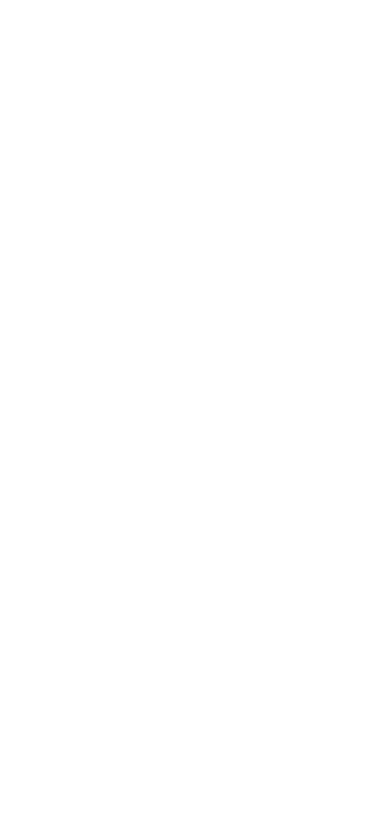
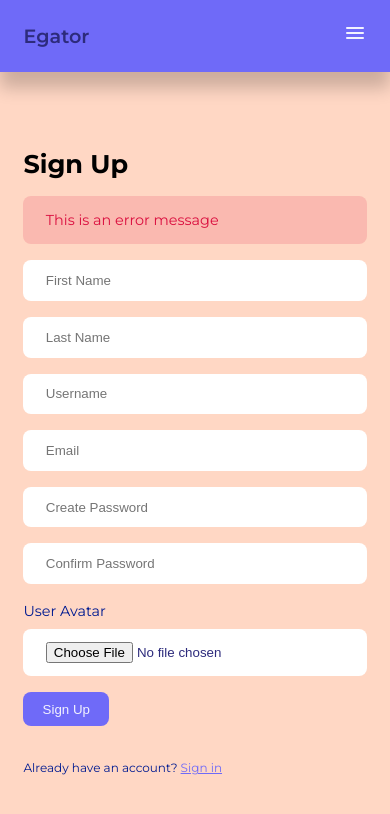
Before and after one commit to albionmorina/blog-app, a plain HTML site: page signup.html in a window 390 px wide. Drawn offline with nearby package versions, Linux system fonts and the light colour scheme.

Commit message:
finished Sign up Sign in pages

```diff
--- a/signin.html
+++ b/signin.html
@@ -0,0 +1,82 @@
+<!DOCTYPE html>
+<html lang="en">
+
+<head>
+    <meta charset="UTF-8">
+    <meta name="viewport" content="width=device-width, initial-scale=1.0">
+    <title>Blog Website</title>
+    <!-- Stylesheet -->
+    <link rel="stylesheet" href="./style.css">
+    <!-- ICONSCOUT CDN -->
+    <link rel="stylesheet" href="https://unicons.iconscout.com/release/v4.0.8/css/line.css">
+    <!--Google font montserrat-->
+    <link rel="preconnect" href="https://fonts.googleapis.com">
+    <link rel="preconnect" href="https://fonts.gstatic.com" crossorigin>
+    <link href="https://fonts.googleapis.com/css2?family=Montserrat:ital,wght@0,100..900;1,100..900&display=swap"
+        rel="stylesheet">
+</head>
+
+<body>
+    <nav>
+        <div class="container nav__container">
+            <a href="index.html" class="nav__logo">Egator</a>
+            <ul class="nav__items">
+                <li><a href="blog.html">Blog</a></li>
+                <li><a href="about.html">About</a></li>
+                <li><a href="services.html">Services</a></li>
+                <li><a href="contact.html">Contact</a></li>
+                <!-- <li><a href="signin.html">Signin</a></li> -->
+                <li class="nav__profile">
+                    <div class="avatar">
+                        <img src="./images/avatar1.jpg" alt="">
+                    </div>
+                    <ul>
+                        <li><a href="dashboard.html">Dashboard</a></li>
+                        <li><a href="logout.html">Logout</a></li>
+                    </ul>
+                </li>
+            </ul>
+
+            <button id="open__nav-btn"><svg xmlns="http://www.w3.org/2000/svg" viewBox="0 0 24 24" id="menu" width="24"
+                    height="24" style="fill: currentColor;">
+                    <g>
+                        <g>
+                            <rect width="24" height="24" opacity="0" transform="rotate(180 12 12)"></rect>
+                            <rect width="18" height="2" x="3" y="11" rx=".95" ry=".95"></rect>
+                            <rect width="18" height="2" x="3" y="16" rx=".95" ry=".95"></rect>
+                            <rect width="18" height="2" x="3" y="6" rx=".95" ry=".95"></rect>
+                        </g>
+                    </g>
+                </svg></button>
+            <button id="close__nav-btn"><svg xmlns="http://www.w3.org/2000/svg" width="48" height="48" id="close">
+                    <path
+                        d="M38 12.83 35.17 10 24 21.17 12.83 10 10 12.83 21.17 24 10 35.17 12.83 38 24 26.83 35.17 38 38 35.17 26.83 24z">
+                    </path>
+                    <path fill="none" d="M0 0h48v48H0z"></path>
+                </svg></button>
+        </div>
+    </nav>
+    <!--=====================================================END OF NAV=========================================-->
+
+<section class="form__section">
+    <div class="container form__section-container">
+        <h2 style="color: black;">Sign In</h2>
+        <div class="aler__message success">
+            <p>This is a success message</p>
+        </div>
+        <form action="">
+            <input type="text" placeholder="Username or Email">
+            <input type="password" placeholder="Password">
+            <div class="form__control">
+                <label for="avatar">User Avatar</label>
+                <input style="background-color: white;" type="file" id="avatar">
+            </div>
+            <button class="btn" type="submit">Sign In</button>
+            <small>Don't have an account? <a href="signup.html">Sign Up</a></small>
+        </form>
+    </div>
+</section>
+
+
+</body>
+</html>
--- a/signup.html
+++ b/signup.html
@@ -0,0 +1,86 @@
+<!DOCTYPE html>
+<html lang="en">
+
+<head>
+    <meta charset="UTF-8">
+    <meta name="viewport" content="width=device-width, initial-scale=1.0">
+    <title>Blog Website</title>
+    <!-- Stylesheet -->
+    <link rel="stylesheet" href="./style.css">
+    <!-- ICONSCOUT CDN -->
+    <link rel="stylesheet" href="https://unicons.iconscout.com/release/v4.0.8/css/line.css">
+    <!--Google font montserrat-->
+    <link rel="preconnect" href="https://fonts.googleapis.com">
+    <link rel="preconnect" href="https://fonts.gstatic.com" crossorigin>
+    <link href="https://fonts.googleapis.com/css2?family=Montserrat:ital,wght@0,100..900;1,100..900&display=swap"
+        rel="stylesheet">
+</head>
+
+<body>
+    <nav>
+        <div class="container nav__container">
+            <a href="index.html" class="nav__logo">Egator</a>
+            <ul class="nav__items">
+                <li><a href="blog.html">Blog</a></li>
+                <li><a href="about.html">About</a></li>
+                <li><a href="services.html">Services</a></li>
+                <li><a href="contact.html">Contact</a></li>
+                <!-- <li><a href="signin.html">Signin</a></li> -->
+                <li class="nav__profile">
+                    <div class="avatar">
+                        <img src="./images/avatar1.jpg" alt="">
+                    </div>
+                    <ul>
+                        <li><a href="dashboard.html">Dashboard</a></li>
+                        <li><a href="logout.html">Logout</a></li>
+                    </ul>
+                </li>
+            </ul>
+
+            <button id="open__nav-btn"><svg xmlns="http://www.w3.org/2000/svg" viewBox="0 0 24 24" id="menu" width="24"
+                    height="24" style="fill: currentColor;">
+                    <g>
+                        <g>
+                            <rect width="24" height="24" opacity="0" transform="rotate(180 12 12)"></rect>
+                            <rect width="18" height="2" x="3" y="11" rx=".95" ry=".95"></rect>
+                            <rect width="18" height="2" x="3" y="16" rx=".95" ry=".95"></rect>
+                            <rect width="18" height="2" x="3" y="6" rx=".95" ry=".95"></rect>
+                        </g>
+                    </g>
+                </svg></button>
+            <button id="close__nav-btn"><svg xmlns="http://www.w3.org/2000/svg" width="48" height="48" id="close">
+                    <path
+                        d="M38 12.83 35.17 10 24 21.17 12.83 10 10 12.83 21.17 24 10 35.17 12.83 38 24 26.83 35.17 38 38 35.17 26.83 24z">
+                    </path>
+                    <path fill="none" d="M0 0h48v48H0z"></path>
+                </svg></button>
+        </div>
+    </nav>
+    <!--=====================================================END OF NAV=========================================-->
+
+<section class="form__section">
+    <div class="container form__section-container">
+        <h2 style="color: black;">Sign Up</h2>
+        <div class="aler__message error">
+            <p>This is an error message</p>
+        </div>
+        <form action="">
+            <input type="text" placeholder="First Name">
+            <input type="text" placeholder="Last Name">
+            <input type="text" placeholder="Username">
+            <input type="email" placeholder="Email">
+            <input type="password" placeholder="Create Password">
+            <input type="password" placeholder="Confirm Password">
+            <div class="form__control">
+                <label for="avatar">User Avatar</label>
+                <input style="background-color: white;" type="file" id="avatar">
+            </div>
+            <button class="btn" type="submit">Sign Up</button>
+            <small>Already have an account? <a href="signin.html">Sign in</a></small>
+        </form>
+    </div>
+</section>
+
+
+</body>
+</html>
--- a/style.css
+++ b/style.css
@@ -403,6 +403,61 @@ footer ul a:hover{
     place-content: center;
 }
 
+/* ================================== General Form ====================================== */
+
+.form__section{
+    display: grid;
+    place-items: center;
+    height: 100vh;
+}
+.form__section-container{
+    width: var(--form-width);
+}
+.aler__message{
+
+    padding: 0.8rem 1.4rem;
+    margin-bottom: 1rem;
+    border-radius: var(--card-border-radius-2);
+}
+.aler__message.error{
+    background: var(--color-red-light);
+    color: var(--color-red);
+}
+.aler__message.success{
+    background: var(--color-green-light);
+    color: var(--color-green);
+}
+form{
+    display: flex;
+    flex-direction: column;
+    gap: 1rem;
+}
+
+.form__control{
+    display: flex;
+    flex-direction: column;
+    gap: 0.4rem;
+}
+
+input, textarea, select{
+    padding: 0.8rem 1.4rem;
+    border-radius: var(--card-border-radius-2);
+    resize: none;
+    color: var(--color-gray-700);
+}
+
+.form__section small{
+    margin-top: 1rem;
+    display: block;
+}
+
+.form__section small a{
+    color: var(--color-primary);
+    text-decoration: underline;
+}
+
+
+
 /* ================================== media queries medium devices ====================================== */
 
 @media screen and (max-width: 1024px){
@@ -523,7 +578,10 @@ footer ul a:hover{
     .search__bar-container{
         width: 60%;
     }
-
+    /*================== General Form ======================*/
+    .form__section-container{
+        padding: 3rem;
+    }
 }
 
 /*===========================================Media Queries ===========================================*/
@@ -562,5 +620,9 @@ footer ul a:hover{
     .singlepost__container p {
         color: var(--color-gray-700);
     }
+    /*================== General Form ======================*/
+    .form__section-container{
+        padding: 0;
+    }
 
 }
```
